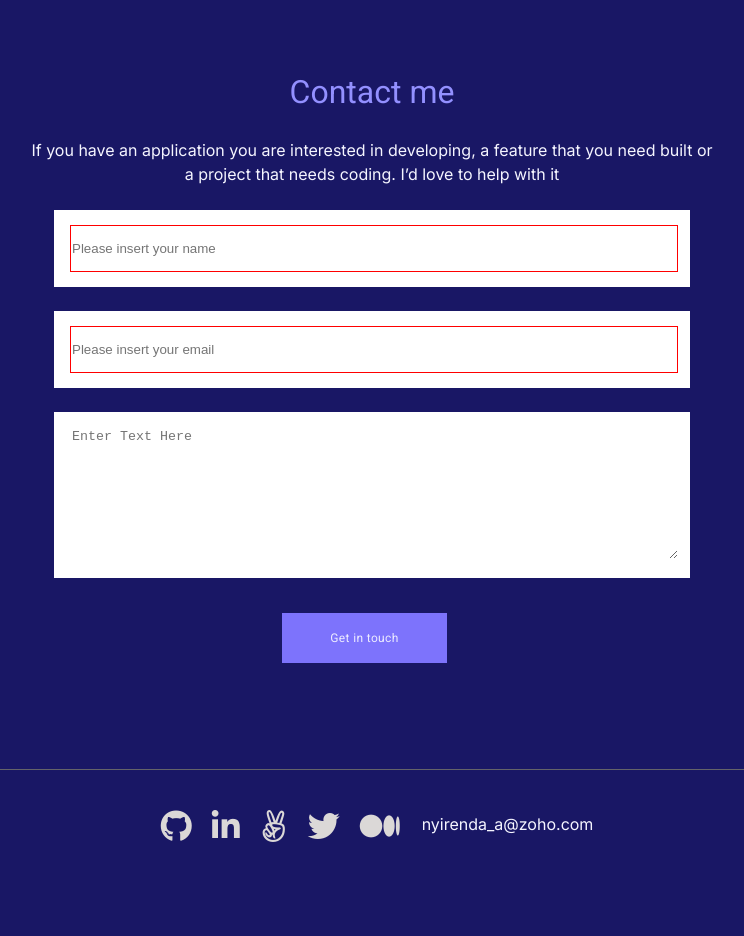
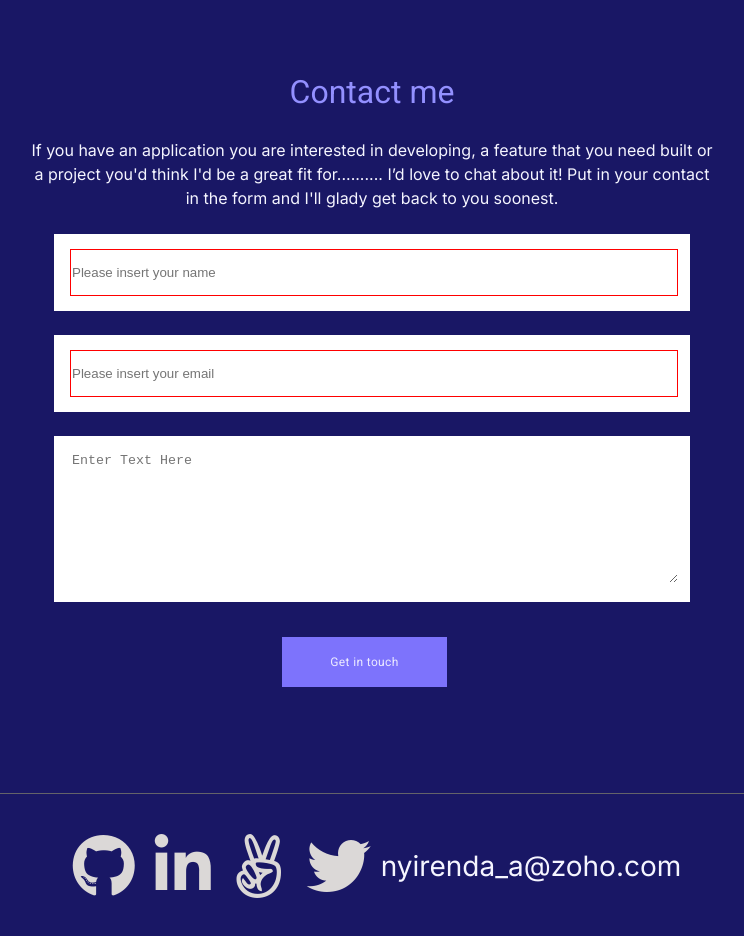
Before and after one commit to Beardless-sheik/Alicks-Portfolio, a website with bundled scripts: page index.html in a window 1280 px wide. Shown: the part 3300-4236 px from the top of the page, without its empty margins (268-1012 px from the left). Before the commit the page ends 4198 px from the top, so only its background shows below. Built offline with nearby package versions, Linux system fonts and the light colour scheme; files whose address does not match are found by name.

Commit message:
Update contact section to a more "personal note"

```diff
--- a/index.html
+++ b/index.html
@@ -180,7 +180,8 @@
   <footer>
         <section id="contact-section">
         <h2>Contact me</h2>
-        <p>If you have an application you are interested in developing, a feature that you need built or a project that needs coding. I’d love to help with it </p>
+        <p>If you have an application you are interested in developing, a feature that you need built or a project you'd think I'd be a great fit for..........
+          I’d love to chat about it! Put in your contact in the form and I'll glady get back to you soonest. </p>
         <form action="https://formspree.io/f/xoqywlrd" method="POST">
           <ul>
             <li class="name-input-container">
@@ -201,12 +202,11 @@
         </form>
         <div class="dividing-line-footer dividing-line-footer-desktop"></div>
         <ul class="social-footer social-footer-desktop">
-          <li><a href="#"><i class="social-icon fa fa-2x fa-github"></i></a></li>
-          <li><a href="#"><i class="social-icon fa fa-2x fa-linkedin"></i></a></li>
-          <li><a href="#"><i class="social-icon fa fa-2x fa-angellist clr-secondary"></i></a></li>
-          <li><a href="#"><i class="social-icon fa fa-2x fa-twitter"></i></a></li>
-          <li><a href="#"><i class="social-icon fa fa-2x fa-medium"></i></a></li>
-          <li><p class="footer-email-desktop">nyirenda_a@zoho.com</p></li>
+          <li><a href="https://github.com/Beardless-sheik"><i class="social-icon fa fa-4x fa-github"></i></a></li>
+					<li><a href="https://www.linkedin.com/in/alick-nyirenda/"><i class="social-icon fa fa-4x fa-linkedin"></i></a></li>
+					<li><a href="https://angel.co/u/nyirenda-alick"><i class="social-icon fa fa-4x fa-angellist clr-secondary"></i></a></li>
+					<li><a href="https://twitter.com/Beardless_Sheik"><i class="social-icon fa fa-4x fa-twitter"></i></a></li>
+          <li class="footer-email-container"><p class="footer-email-desktop">nyirenda_a@zoho.com</p></li>
         </ul>
         <p class="footer-email">nyirenda_a@zoho.com</p>
       </section>
--- a/style.css
+++ b/style.css
@@ -821,9 +821,13 @@ input:invalid {
   }
 
   .footer-email-desktop {
-    margin-left: 12px;
-    padding-bottom: 10px;
-    margin-top: 12px;
+    font-size: 1.75rem;
+  }
+
+  .footer-email-container {
+    display: grid;
+    justify-items: center;
+    align-items: center;
   }
 
   .social-footer-desktop {
```
